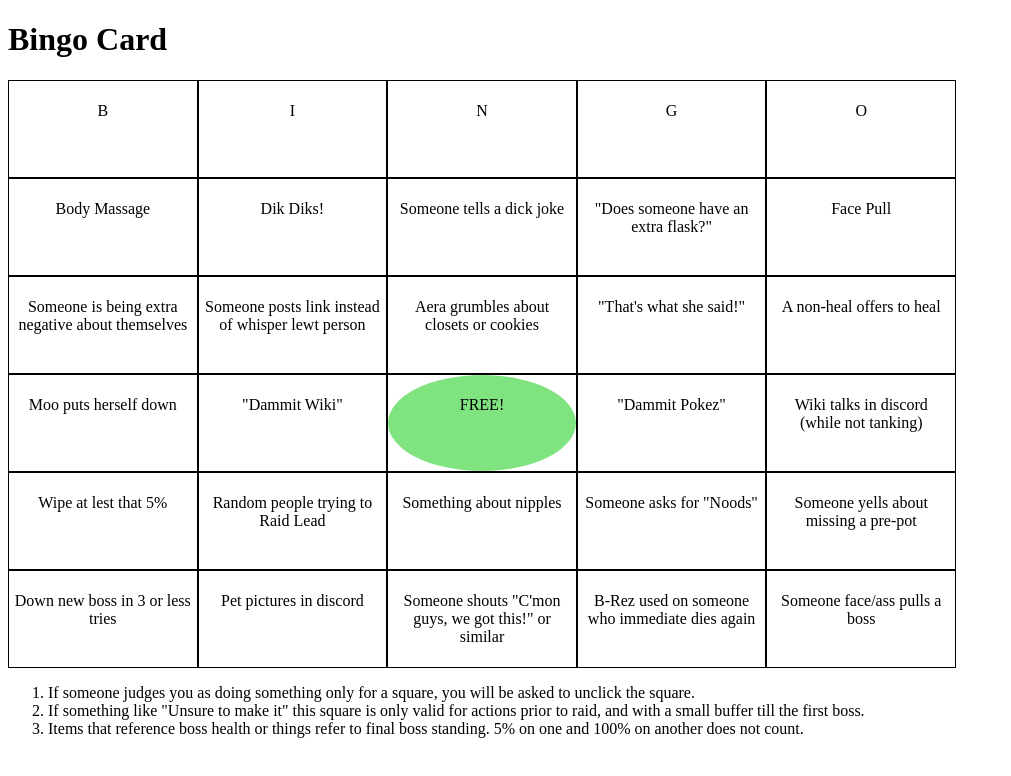
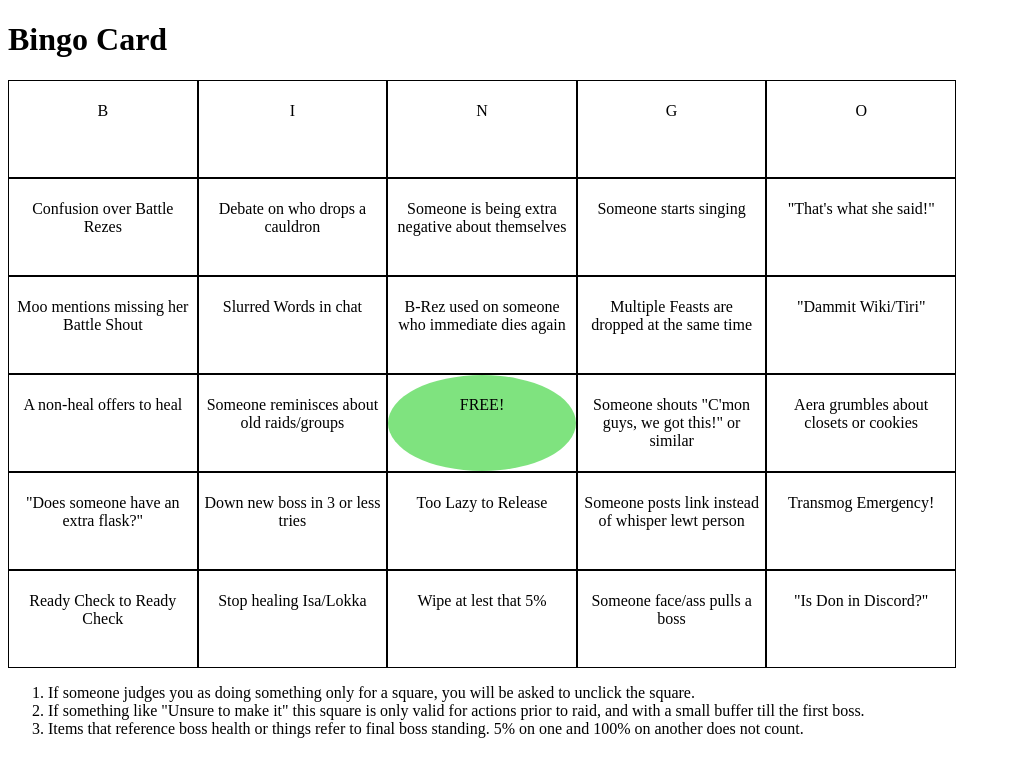
Before and after one commit to justcarver/quarantined-bingo, a Vue app: page / in a window 1280 px wide. Shown: the top 776 px of the page, without its empty margins (0-1011 px from the left). Built offline with nearby package versions, Linux system fonts and the light colour scheme.

Commit message:
Updates to raid bingo

```diff
--- a/package.json
+++ b/package.json
@@ -1,5 +1,5 @@
 {
-  "name": "bingo-vue",
+  "name": "raid_bingo",
   "version": "0.1.0",
   "private": true,
   "scripts": {
--- a/src/App.vue
+++ b/src/App.vue
@@ -10,8 +10,7 @@ import BingoCard from './components/BingoCard.vue';
 import Rules from './components/Rules.vue';
 
 const potentialSquares = [
-  `Someone yells "Nick!"`,
-  `VooDoo is unsure if he'll be in raid`,
+  `Someone yells at family member or roommate who isn't playing`,
   `Someone tells a dick joke`,
   `Someone is being extra negative about themselves`,
   `Someone goes to the restroom right as about to pull`,
@@ -22,19 +21,14 @@ const potentialSquares = [
   `A non-tank offers to tank`,
   `A non-heal offers to heal`,
   `Random people trying to Raid Lead`,
-  `"Dammit Wiki"`,
-  `"Dammit Pokez"`,
-  `Wiki talks in discord (while not tanking)`,
+  `"Dammit Wiki/Tiri"`,
   `Down new boss in 3 or less tries`,
   `Someone reminisces about old raids/groups`,
   `Someone shouts "C'mon guys, we got this!" or similar`,
   `Aera grumbles about closets or cookies`,
   `Someone shouts "Don't jinx us!"`,
-  `Someone asks for "Noods"`,
-  `Someone yells about missing a pre-pot`,
   `Ready Check to Ready Check`,
   `We have no feasts`,
-  `Dik Diks!`,
   `Wipe at lest that 5%`,
   `B-Rez used on someone who immediate dies again`,
   `Face Pull`,
@@ -42,16 +36,27 @@ const potentialSquares = [
   `Someone posts link instead of whisper lewt person`,
   `Something about nipples`,
   `Pet pictures in discord`,
-  `Body Massage`,
   `Someone was muted and didn't realize it`,
   `Debate on who drops a cauldron`,
   `"Does someone have an extra flask?"`,
   `Someone face/ass pulls a boss`,
   `"That's what she said!"`,
-  `Someone has forgotten seals after a boss has been killed`,
   `Someone demands silence in voice chat`,
   `Slurred Words in chat`,
   `Too Lazy to Release`,
+  `Rod's a Pod`,
+  `Stop healing Isa/Lokka`,
+  `Confusion over Battle Rezes`,
+  `A comparison is made to Infernals' raids`,
+  `Someone demands their slut mog be inspected/judged`,
+  `Someone starts singing`,
+  `"Is Don in Discord?"`,
+  `Multiple Feasts are dropped at the same time`,
+  `"This if fine!"`,
+  `"Come on <insert tank>, only <insert damage> left!!!"`,
+  `Keyboard Sounds in voice chat`,
+  `Someone starts reexplaining a fight after first explanation`,
+  `Dog/Baby Shennigans`,
 ];
 
 function randomCard() {
```
Also changed, not shown: 1 other file (tests, documents, lock files or other folders).
